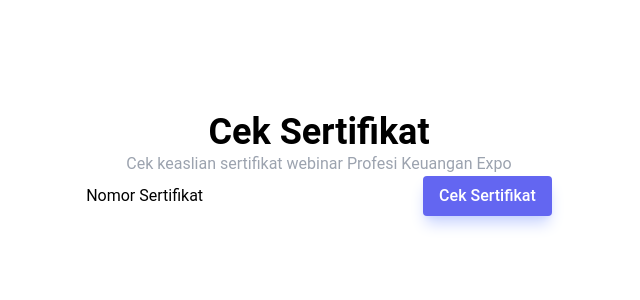
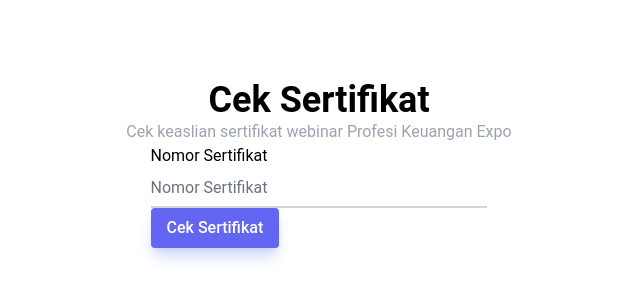
Before and after one commit to jetmiky/expo-certificate, a React (Vite) app: page / in a window 1280 px wide. Shown: the part 236-536 px from the top of the page, without its empty margins (321-961 px from the left). Built offline with nearby package versions, Linux system fonts and the light colour scheme.

Commit message:
Create input component

```diff
--- a/src/App.tsx
+++ b/src/App.tsx
@@ -1,4 +1,5 @@
 // Components
+import Input from "./components/Input";
 import Button from "./components/Button";
 
 function App() {
@@ -13,6 +14,8 @@ function App() {
         <label htmlFor="certificateCode">Nomor Sertifikat</label>
         <input id="certificateCode" name="certificateCode" type="text" />
 
+        <Input id="certificate-code" label="Nomor Sertifikat" />
+
         <Button>Cek Sertifikat</Button>
       </form>
     </main>
--- /dev/null
+++ b/src/components/Input.tsx
@@ -0,0 +1,31 @@
+interface Props {
+  id: string;
+  label: string;
+  type?: string;
+  name?: string;
+}
+
+export default function Input({
+  type = "text",
+  label,
+  id,
+  name,
+}: Props): JSX.Element {
+  return (
+    <div className="relative">
+      <input
+        id={id}
+        name={name}
+        type={type}
+        placeholder={label}
+        className="peer placeholder-transparent h-10 w-full border-b-2 border-gray-300 text-gray-900 focus:outline-none focus:border-indigo-500"
+      />
+      <label
+        htmlFor={id}
+        className="absolute left-0 -top-3.5 text-gray-500 text-sm peer-placeholder-shown:text-base peer-placeholder-shown:text-gray-440 peer-placeholder-shown:top-2 transition-all duration-200 peer-focus:-top-3.5 peer-focus:text-gray-600 peer-focus:text-sm"
+      >
+        {label}
+      </label>
+    </div>
+  );
+}
```
